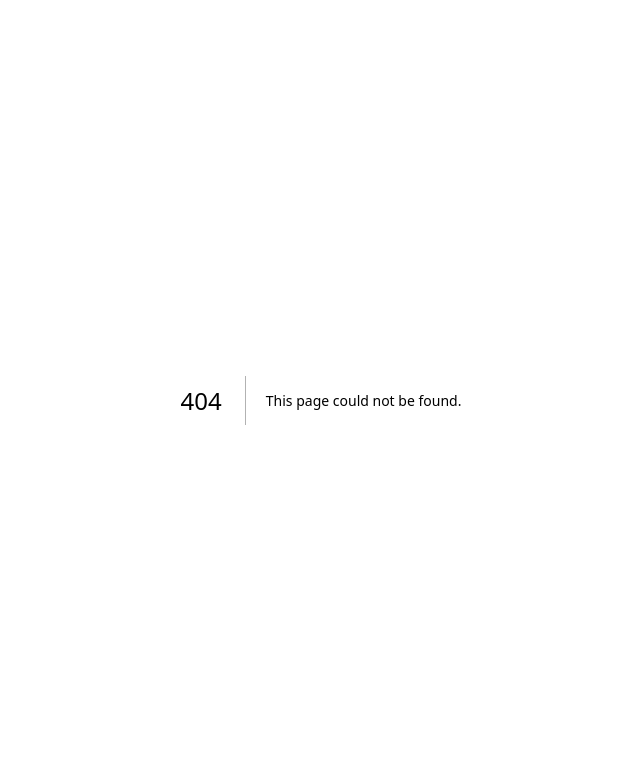
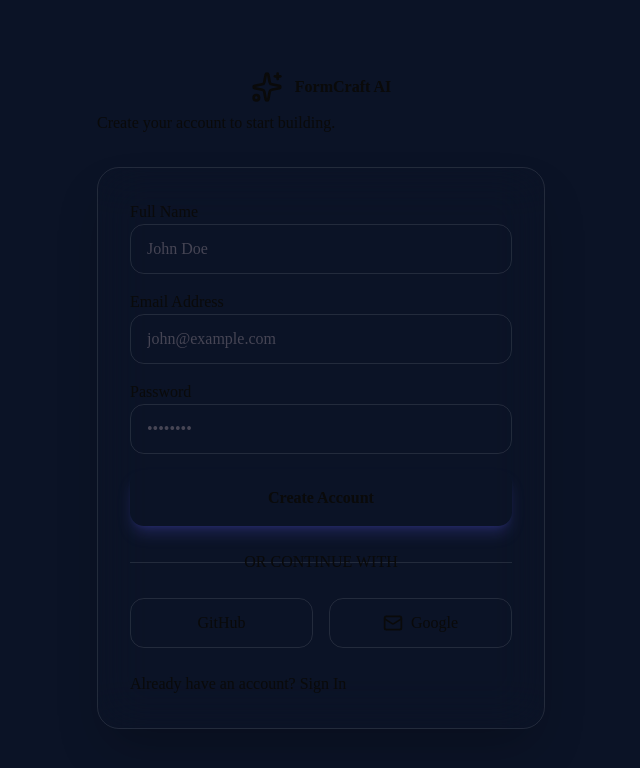
Before and after one commit to binay-das/ai-form-builder, a Next.js app: page /signup in a window 1280 px wide. Before the commit this address had no page. Shown: the top 768 px of the page, without its empty margins (319-959 px from the left). Built offline with nearby package versions, Linux system fonts and the light colour scheme.

Commit message:
signup page

```diff
--- /dev/null
+++ b/app/signup/page.tsx
@@ -0,0 +1,149 @@
+"use client";
+
+import { useState } from "react";
+import { useRouter } from "next/navigation";
+import Link from "next/link";
+import { Loader2, Sparkles, Mail } from "lucide-react";
+import { signIn } from "next-auth/react";
+
+export default function SignupPage() {
+  const [name, setName] = useState("");
+  const [email, setEmail] = useState("");
+  const [password, setPassword] = useState("");
+  const [isLoading, setIsLoading] = useState(false);
+  const [error, setError] = useState("");
+  const router = useRouter();
+
+  const onSubmit = async (e: React.FormEvent) => {
+    e.preventDefault();
+    setIsLoading(true);
+    setError("");
+
+    try {
+      const response = await fetch("/api/auth/register", {
+        method: "POST",
+        body: JSON.stringify({ name, email, password }),
+        headers: { "Content-Type": "application/json" },
+      });
+
+      const data = await response.json();
+
+      if (!response.ok) {
+        throw new Error(data.error || "Something went wrong");
+      }
+
+      const result = await signIn("credentials", {
+        email,
+        password,
+        redirect: false,
+      });
+
+      if (result?.error) {
+        router.push("/api/auth/signin");
+      } else {
+        router.push("/dashboard");
+      }
+    } catch (err: any) {
+      setError(err.message);
+    } finally {
+      setIsLoading(false);
+    }
+  };
+
+  return (
+    <div className="min-h-screen  [#0b1326] flex items-center justify-center p-4 relative overflow-hidden">
+      <div className="absolute top-[-10%] left-[-10%] w-[40%] h-[40%]  indigo-500/10 blur-[120px] rounded-full" />
+      <div className="absolute bottom-[-10%] right-[-10%] w-[40%] h-[40%]  violet-500/10 blur-[120px] rounded-full" />
+
+      <div className="w-full max-w-md z-10">
+        <div className="  center mb-8 space-y-2">
+          <h1 className="  4xl font-bold  gradient-to-r from-indigo-400 to-violet-400  clip-text   transparent flex items-center justify-center">
+            <Sparkles className="h-8 w-8 mr-3   indigo-400" />
+            FormCraft AI
+          </h1>
+          <p className="  [#908fa0]">Create your account to start building.</p>
+        </div>
+
+        <div className=" white/5 border border-white/10 backdrop-blur-xl rounded-3xl p-8 shadow-2xl space-y-6">
+          {error && (
+            <div className=" rose-500/10 border border-rose-500/20   rose-400 px-4 py-3 rounded-xl   sm">
+              {error}
+            </div>
+          )}
+
+          <form onSubmit={onSubmit} className="space-y-4">
+            <div className="space-y-2">
+              <label className="  sm font-medium   [#dae2fd]">Full Name</label>
+              <input
+                required
+                value={name}
+                onChange={(e) => setName(e.target.value)}
+                placeholder="John Doe"
+                className="w-full  white/5 border border-white/10 rounded-xl py-3 px-4   white placeholder-[#464554] focus:outline-none focus:ring-2 focus:ring-indigo-500/50 transition-all"
+              />
+            </div>
+            <div className="space-y-2">
+              <label className="  sm font-medium   [#dae2fd]">Email Address</label>
+              <input
+                required
+                type="email"
+                value={email}
+                onChange={(e) => setEmail(e.target.value)}
+                placeholder="john@example.com"
+                className="w-full  white/5 border border-white/10 rounded-xl py-3 px-4   white placeholder-[#464554] focus:outline-none focus:ring-2 focus:ring-indigo-500/50 transition-all"
+              />
+            </div>
+            <div className="space-y-2">
+              <label className="  sm font-medium   [#dae2fd]">Password</label>
+              <input
+                required
+                type="password"
+                value={password}
+                onChange={(e) => setPassword(e.target.value)}
+                placeholder="••••••••"
+                className="w-full  white/5 border border-white/10 rounded-xl py-3 px-4   white placeholder-[#464554] focus:outline-none focus:ring-2 focus:ring-indigo-500/50 transition-all"
+              />
+            </div>
+
+            <button
+              disabled={isLoading}
+              className="w-full py-4 rounded-xl  gradient-to-r from-indigo-600 to-violet-600   white font-bold hover:opacity-90 transition-all shadow-lg shadow-indigo-500/20 flex items-center justify-center"
+            >
+              {isLoading ? (
+                <Loader2 className="h-5 w-5 animate-spin" />
+              ) : (
+                "Create Account"
+              )}
+            </button>
+          </form>
+
+          <div className="relative">
+            <div className="absolute inset-0 flex items-center">
+              <div className="w-full border-t border-white/10"></div>
+            </div>
+            <div className="relative flex justify-center   xs uppercase">
+              <span className=" [#0b1326] px-2   [#908fa0]">Or continue with</span>
+            </div>
+          </div>
+
+          <div className="grid grid-cols-2 gap-4">
+            <button className="flex items-center justify-center py-3 px-4 rounded-xl border border-white/10   white hover: white/5 transition-all font-medium">
+              GitHub
+            </button>
+            <button className="flex items-center justify-center py-3 px-4 rounded-xl border border-white/10   white hover: white/5 transition-all font-medium">
+              <Mail className="h-5 w-5 mr-2" />
+              Google
+            </button>
+          </div>
+
+          <p className="  center   sm   [#908fa0]">
+            Already have an account?{" "}
+            <Link href="/api/auth/signin" className="  indigo-400 hover:  indigo-300 font-medium">
+              Sign In
+            </Link>
+          </p>
+        </div>
+      </div>
+    </div>
+  );
+}
```
